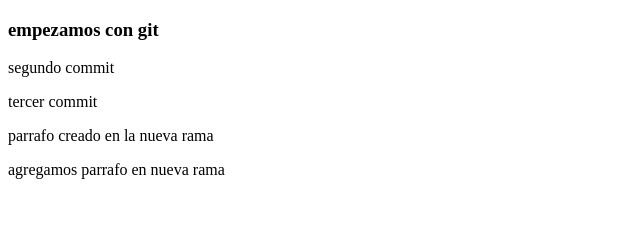
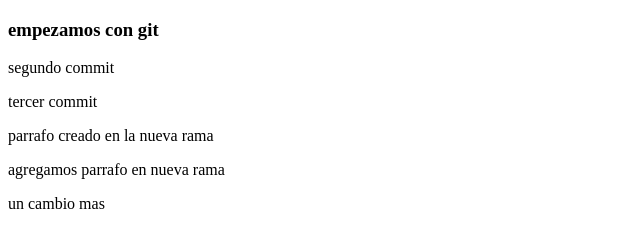
Before and after one commit to MiguelNefle1/primer_repo_23058, a plain HTML site: page index.html in a window 1280 px wide. Shown: the whole page, without its empty margins (0-640 px from the left). Drawn offline with Linux system fonts and the light colour scheme.

Commit message:
commit con visual

```diff
--- a/index.html
+++ b/index.html
@@ -12,5 +12,6 @@
     <p>tercer commit</p>
     <p>parrafo creado en la nueva rama</p>
     <p>agregamos parrafo en nueva rama</p>
+    <p>un cambio mas</p>
 </body>
 </html>
```
